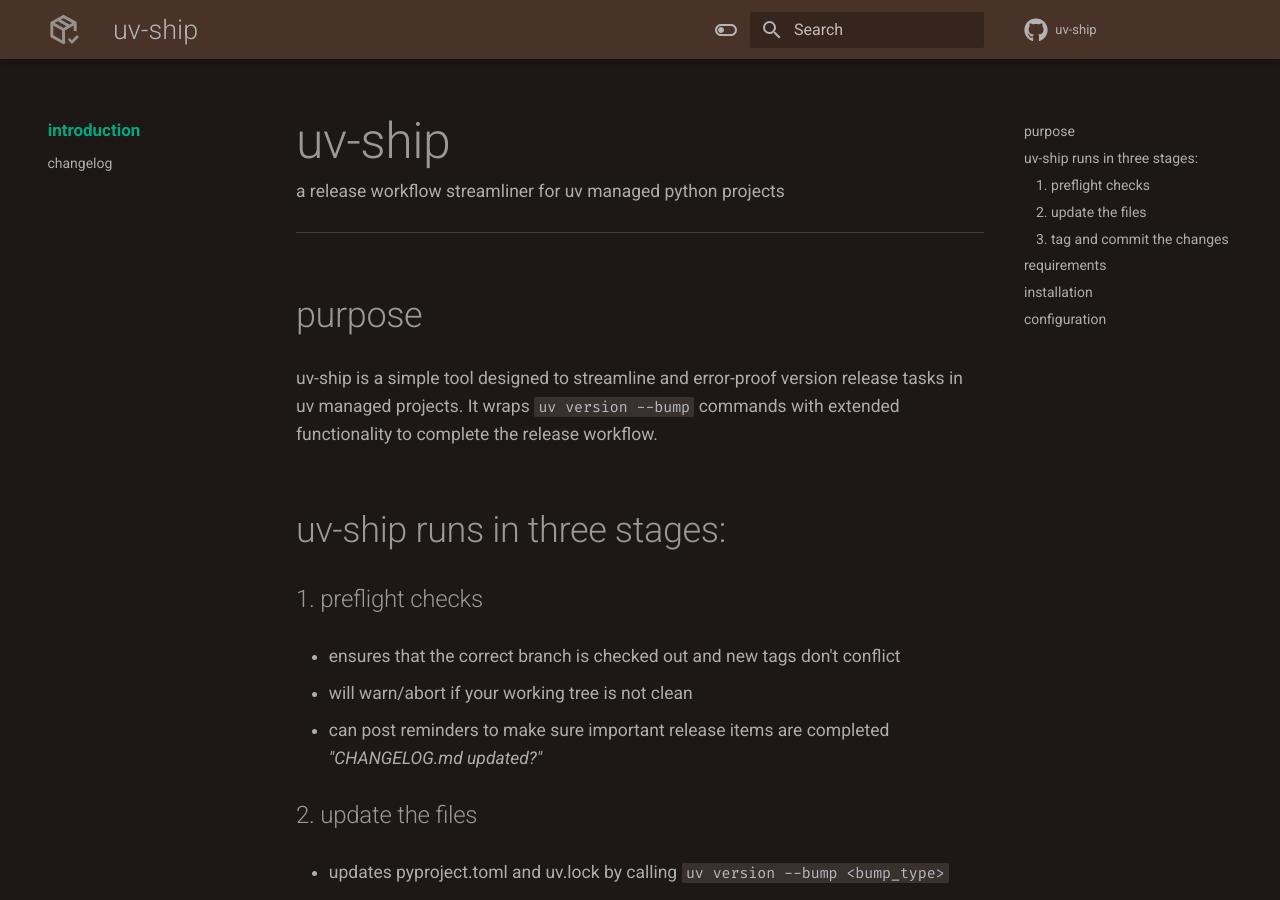
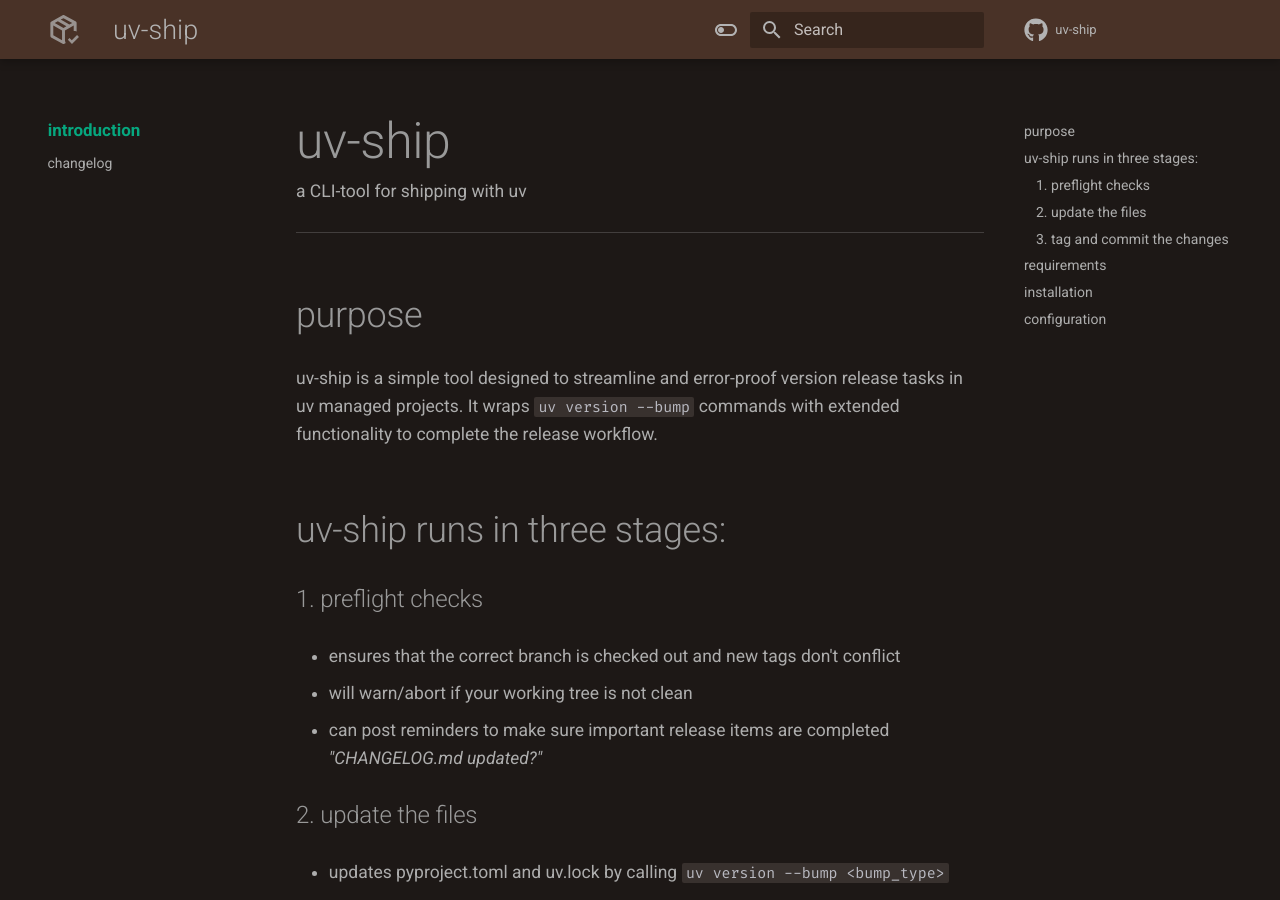
Before and after one commit to floRaths/uv-ship, an MkDocs documentation site: the page built from docs/index.md, in a window 1280 px wide and 900 px high. Built offline with MkDocs 1.6.1 and Material for MkDocs 9.7.7, drawn with Linux system fonts in a browser that asks for light colours; comment, search, counter and statistics services are not loaded.

Commit message:
docs update tagline

```diff
--- a/docs/index.md
+++ b/docs/index.md
@@ -1,5 +1,5 @@
 # uv-ship
-<span style="margin-top:-3rem; display:block;">a release workflow streamliner for uv managed python projects</span>
+<span style="margin-top:-3rem; display:block;">a CLI-tool for shipping with uv</span>
 <!-- <br> -->
 
 ---
```
